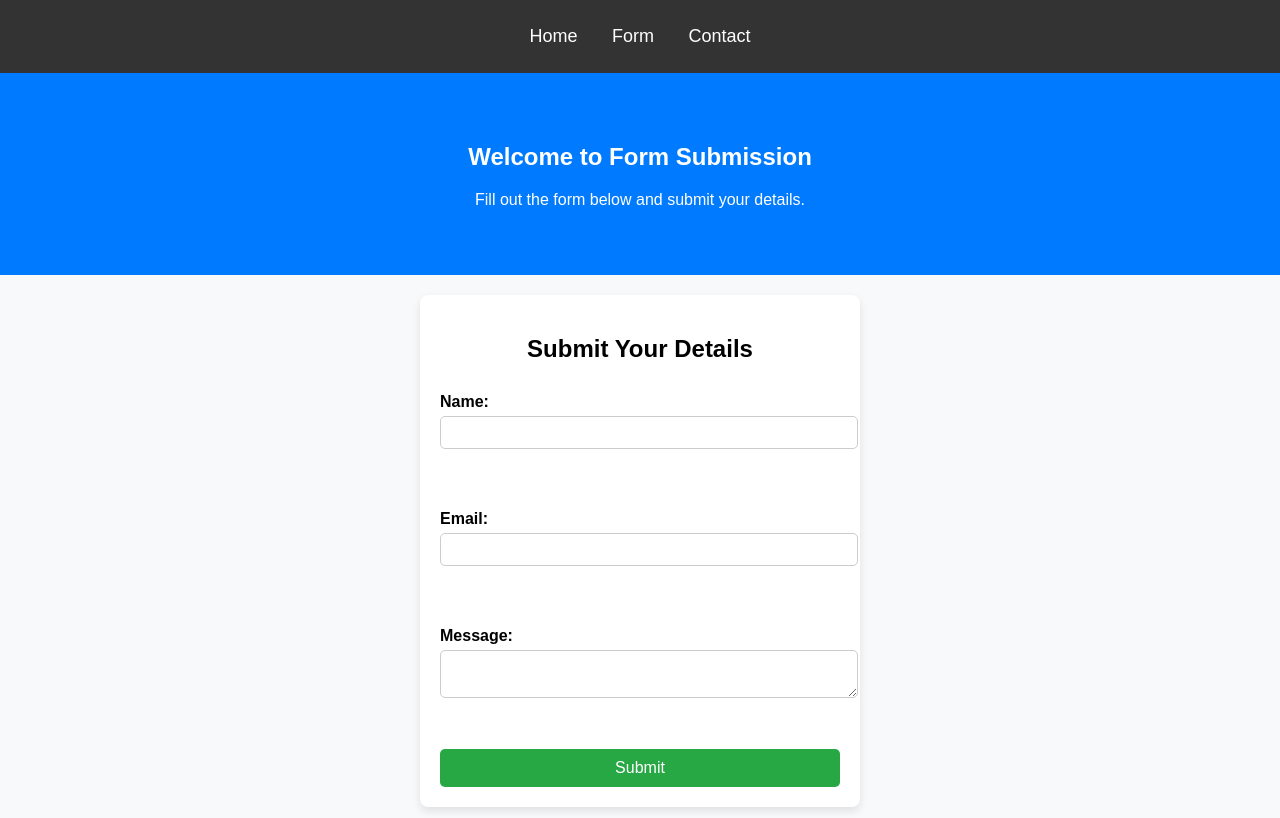
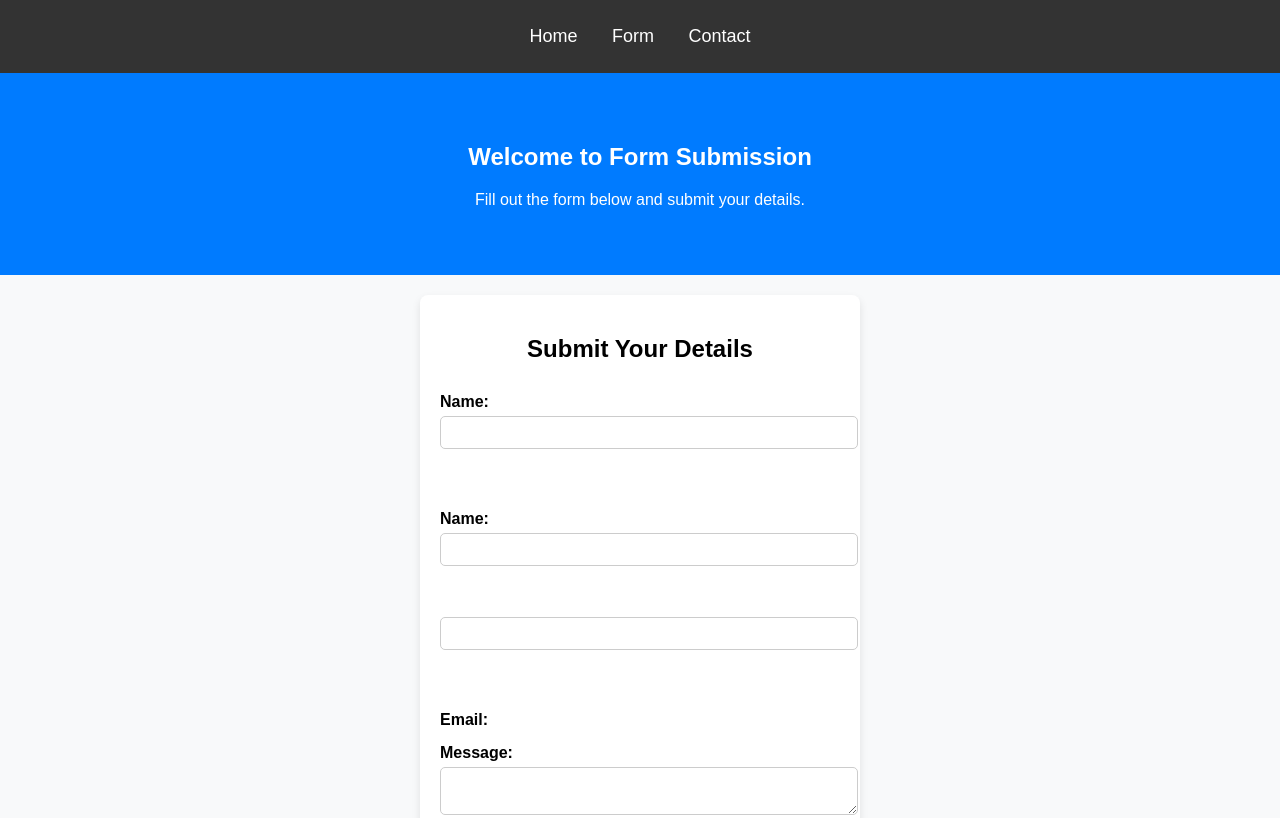
Before and after one commit to GhoshC01/static_web_app, a plain HTML site: page index.html in a window 1280 px wide. Shown: the top 818 px of the page. Drawn offline with Linux system fonts and the light colour scheme.

Commit message:
add password section

```diff
--- a/index.html
+++ b/index.html
@@ -1,11 +1,13 @@
 <!DOCTYPE html>
 <html lang="en">
+
 <head>
     <meta charset="UTF-8">
     <meta name="viewport" content="width=device-width, initial-scale=1.0">
     <title>Form Submission</title>
     <link rel="stylesheet" href="styles.css">
 </head>
+
 <body>
     <header>
         <nav>
@@ -27,9 +29,12 @@
         <form id="userForm" action="#" method="POST" onsubmit="submitForm(event)">
             <label for="name">Name:</label>
             <input type="text" id="name" name="name" required><br><br>
+            <label for="name">Name:</label>
 
+            <input type="email" id="email" name="email" required><br><br>
+
+            <input type="text" id="password" name="password" required><br><br>
             <label for="email">Email:</label>
-            <input type="email" id="email" name="email" required><br><br>
 
             <label for="message">Message:</label>
             <textarea id="message" name="message" required></textarea><br><br>
@@ -55,4 +60,5 @@
         }
     </script>
 </body>
+
 </html>
```
